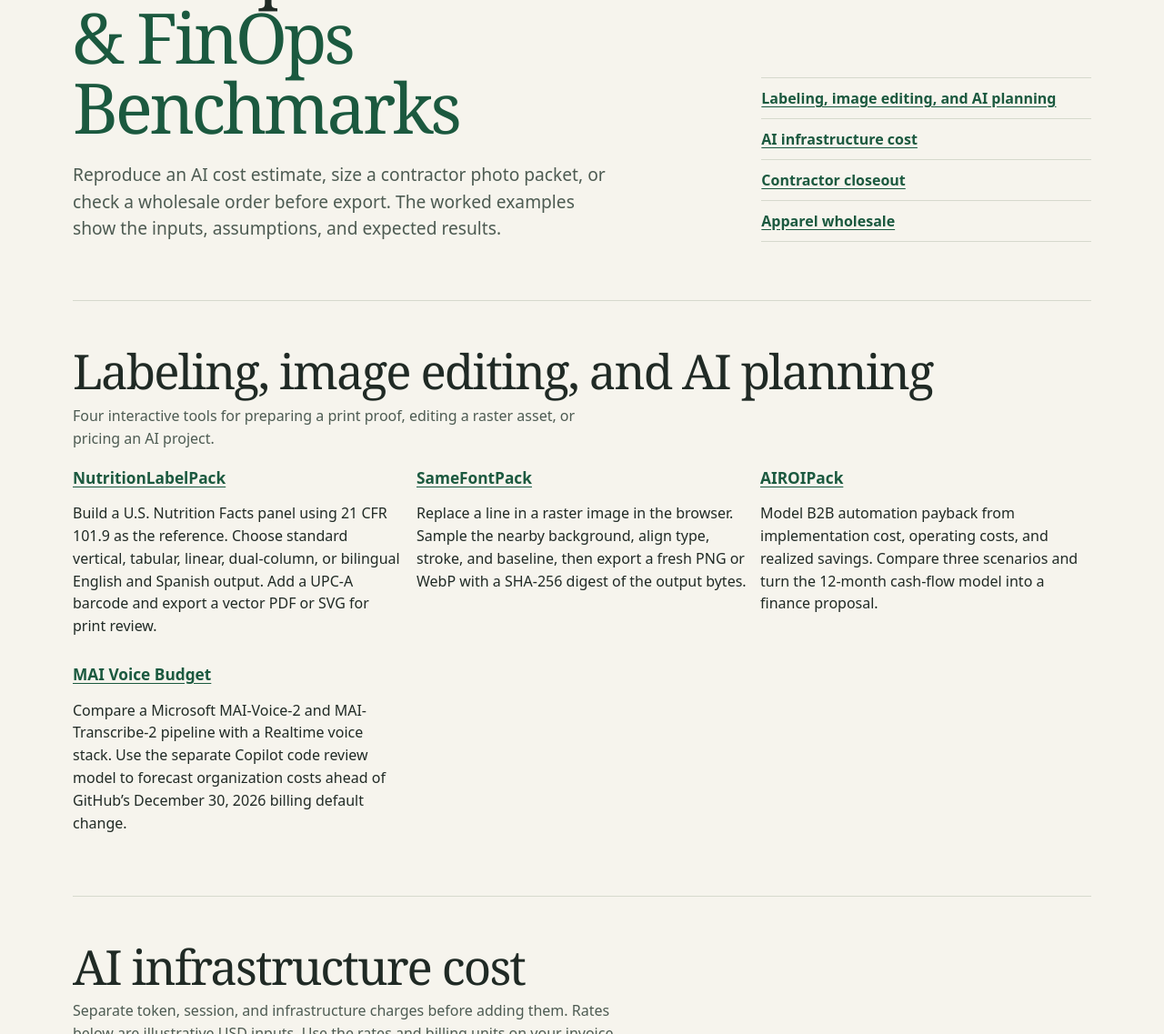
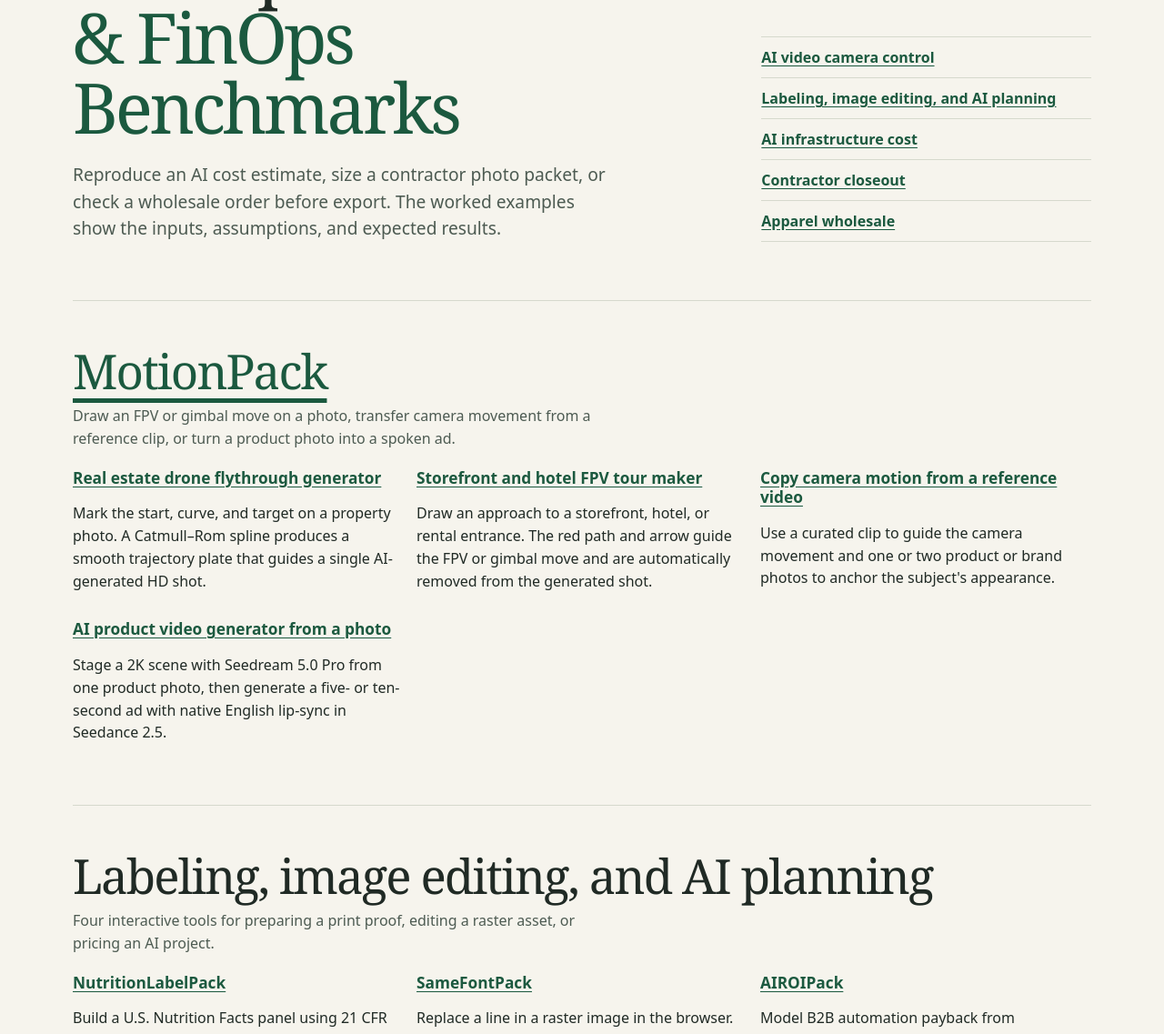
Before and after one commit to shihaowei49-cloud/b2b-ops-finops-benchmarks, a plain HTML site: page index.html in a window 1280 px wide. Shown: the part 208-1345 px from the top of the page at 91% size. Drawn offline with Linux system fonts and the light colour scheme.

Commit message:
feat: add MotionPack commercial AI video studio to index.html

```diff
--- a/index.html
+++ b/index.html
@@ -4,7 +4,7 @@
   <meta charset="utf-8">
   <meta name="viewport" content="width=device-width, initial-scale=1">
   <title>B2B Operations &amp; FinOps Benchmarks</title>
-  <meta name="description" content="Open benchmarks and browser calculators for AI costs, jobsite closeouts, and wholesale data, plus tools for packaging labels, image edits, and automation ROI.">
+  <meta name="description" content="Open benchmarks for AI costs, jobsite closeouts, and wholesale data, plus tools for labeling, image editing, automation ROI, and AI video camera control.">
   <link rel="canonical" href="https://shihaowei49-cloud.github.io/b2b-ops-finops-benchmarks/">
   <link rel="sitemap" type="application/xml" href="./sitemap.xml">
   <link rel="stylesheet" href="./styles.css">
@@ -29,12 +29,38 @@
         <p>Reproduce an AI cost estimate, size a contractor photo packet, or check a wholesale order before export. The worked examples show the inputs, assumptions, and expected results.</p>
       </div>
       <nav class="contents" aria-label="On this page">
+        <a href="#motionpack">AI video camera control</a>
         <a href="#operator-tools">Labeling, image editing, and AI planning</a>
         <a href="#finops">AI infrastructure cost</a>
         <a href="#closeout">Contractor closeout</a>
         <a href="#wholesale">Apparel wholesale</a>
       </nav>
     </div>
+
+    <section id="motionpack" aria-labelledby="motionpack-title">
+      <div class="section-heading">
+        <h2 id="motionpack-title"><a href="https://motionpack.shihaoeth.site/?utm_source=github_pages&amp;utm_medium=referral&amp;utm_campaign=motionpack_launch_20261127">MotionPack</a></h2>
+        <p>Draw an FPV or gimbal move on a photo, transfer camera movement from a reference clip, or turn a product photo into a spoken ad.</p>
+      </div>
+      <div class="calculators">
+        <article>
+          <h3><a href="https://motionpack.shihaoeth.site/tools/real-estate-drone-flythrough-generator?utm_source=github_pages&amp;utm_medium=referral&amp;utm_campaign=motionpack_launch_20261127">Real estate drone flythrough generator</a></h3>
+          <p>Mark the start, curve, and target on a property photo. A Catmull–Rom spline produces a smooth trajectory plate that guides a single AI-generated HD shot.</p>
+        </article>
+        <article>
+          <h3><a href="https://motionpack.shihaoeth.site/tools/storefront-and-hotel-fpv-tour-maker?utm_source=github_pages&amp;utm_medium=referral&amp;utm_campaign=motionpack_launch_20261127">Storefront and hotel FPV tour maker</a></h3>
+          <p>Draw an approach to a storefront, hotel, or rental entrance. The red path and arrow guide the FPV or gimbal move and are automatically removed from the generated shot.</p>
+        </article>
+        <article>
+          <h3><a href="https://motionpack.shihaoeth.site/tools/copy-camera-motion-from-reference-video?utm_source=github_pages&amp;utm_medium=referral&amp;utm_campaign=motionpack_launch_20261127">Copy camera motion from a reference video</a></h3>
+          <p>Use a curated clip to guide the camera movement and one or two product or brand photos to anchor the subject's appearance.</p>
+        </article>
+        <article>
+          <h3><a href="https://motionpack.shihaoeth.site/tools/ai-product-video-generator-from-photo?utm_source=github_pages&amp;utm_medium=referral&amp;utm_campaign=motionpack_launch_20261127">AI product video generator from a photo</a></h3>
+          <p>Stage a 2K scene with Seedream 5.0 Pro from one product photo, then generate a five- or ten-second ad with native English lip-sync in Seedance 2.5.</p>
+        </article>
+      </div>
+    </section>
 
     <section id="operator-tools" aria-labelledby="operator-tools-title">
       <div class="section-heading">
```
